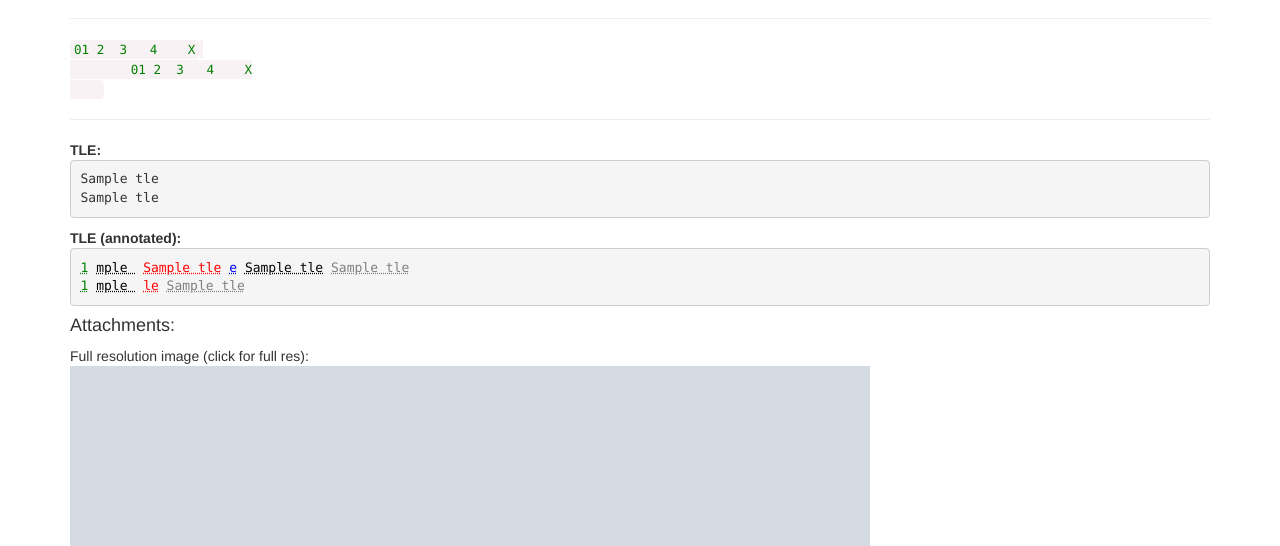
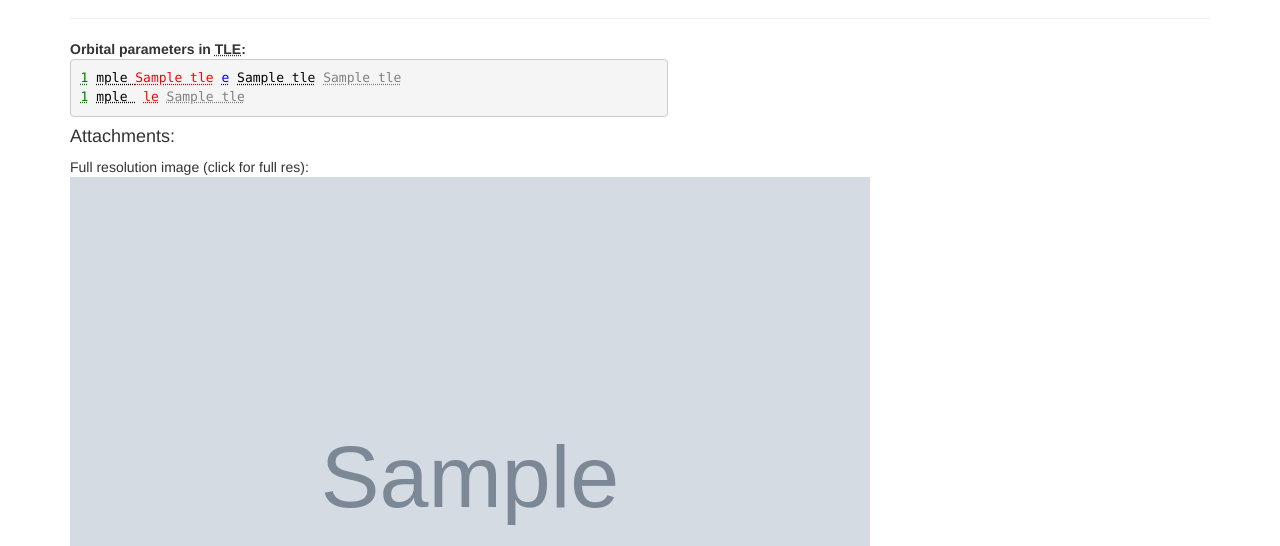
Before and after one commit to gut-space/svarog, a Flask app: template server/templates/obs.html in a window 1280 px wide. Shown: the part 1235-1781 px from the top of the page. Run offline with Flask 2, Linux system fonts and the light colour scheme; the template is opened without the code that fills it: most values are stand-ins (such as "Sample title", 1, 10 or a date in 2020); grey boxes marked "Sample" are stand-in pictures; some libraries are stand-ins or nearby versions.

Commit message:
Extra spaces removed

```diff
--- a/server/app/static/aquarius.css
+++ b/server/app/static/aquarius.css
@@ -9,6 +9,7 @@
     background-color: #f5f5f5;
     border: 1px solid #ccc;
     border-radius: 4px;
+    width: 46em;
 }
 
 .tle1 { white-space: pre; color: green }
--- a/server/templates/obs.html
+++ b/server/templates/obs.html
@@ -27,35 +27,17 @@
 
     <hr/>
 
-    <!-- playground code -->
-
-    <!-- defining the styles using style directly works fine. -->
-    <code>
-        <span style="color: green; white-space: pre;">01 2  3   4    X</span>
-    </code>
-
-    <!-- defining the styles in .css and then using classes doesn't work. -->
-    <code class="tle1">
-        <span class="tle1">01 2  3   4    X</span>
-    </code>
-
-    <hr/>
-
-    <b>TLE:</b><pre>{{ obs.tle[0] }}
-{{ obs.tle[1] }}</pre>
-    {% endif %}
-
-    <b>TLE (annotated):</b><br/>
+    <b>Orbital parameters in <abbr title="Two Line Element, a popular notation that describes Earth orbits">TLE</abbr>:</b><br/>
     <code class="tle">
         <!-- TLE LINE 1 -->
         <abbr title="Line number [column 1]" class="tle1">{{ obs.tle[0][0] }}</abbr>
-        <abbr title="Norad ID [columns 3-7]" class="tle2">{{ obs.tle[0][2:7] }}</abbr>
-        <abbr title="Classification: U=unclassified, C=classified S=secret [column 8]" class="tle3">{{ obs.tle[0][7] }}</abbr>
-        <abbr title="Launch year, last two digit [columns 10-11]" class="tle4">{{ obs.tle[0][9:11] }}</abbr>
-        <abbr title="launch number of the year [columns 12-14]" class="tle5">{{ obs.tle[0][11:14] }}</abbr>
-        <abbr title="piece of the launch, starting with A [columns 15-17]" class="tle1">{{ obs.tle[0][14:17] }}</abbr>
-        <abbr title="Epoch: year, last two digits of a year [columns 19-20]" class="tle2">{{ obs.tle[0][18:20] }}</abbr>
-        <abbr title="Epoch: day of the year and fractional portion of the day [columns 21-32]" class="tle3">{{ obs.tle[0][20:32] }}</abbr>
+        <abbr title="Norad ID [columns 3-7]" class="tle2">{{ obs.tle[0][2:7] }}</abbr><abbr
+              title="Classification: U=unclassified, C=classified S=secret [column 8]" class="tle3">{{ obs.tle[0][7] }}</abbr>
+        <abbr title="Launch year, last two digit [columns 10-11]" class="tle4">{{ obs.tle[0][9:11] }}</abbr><abbr
+              title="launch number of the year [columns 12-14]" class="tle5">{{ obs.tle[0][11:14] }}</abbr><abbr
+              title="piece of the launch, starting with A [columns 15-17]" class="tle1">{{ obs.tle[0][14:17] }}</abbr>
+        <abbr title="Epoch: year, last two digits of a year [columns 19-20]" class="tle2">{{ obs.tle[0][18:20] }}</abbr><abbr
+              title="Epoch: day of the year and fractional portion of the day [columns 21-32]" class="tle3">{{ obs.tle[0][20:32] }}</abbr>
         <abbr title="First derivative of Mean Motion, aka Ballistic Coefficient [columns 34-43]" class="tle4">{{ obs.tle[0][33:43] }}</abbr>
         <abbr title="Second derivative of Mean Motion, decimal point assumed [columns 45-52]" class="tle5">{{ obs.tle[0][44:52] }}</abbr>
         <abbr title="Drag term, Radiation Pressure coefficient or BSTAR, decimal point assumed (i.e. add leading 0.) [columns 54-61]" class="tle1"
@@ -63,8 +45,8 @@
         <abbr title="Ephemeris type (internal use only, always zero in distributed TLE data) [column 63]" class="tle2"
         >{{ obs.tle[0][62] }}</abbr>
         <abbr title="Element set number, incremented when a new TLE is generated for this object [column 65-68]" class="tle3"
-        >{{ obs.tle[0][64:68] }}</abbr>
-        <abbr title="Checksum modulo 10 [column 69]" class="tle6">{{ obs.tle[0][68] }}</abbr>
+        >{{ obs.tle[0][64:68] }}</abbr><abbr
+              title="Checksum modulo 10 [column 69]" class="tle6">{{ obs.tle[0][68] }}</abbr>
 
         <br/> <!-- TLE LINE 2 -->
 
@@ -75,10 +57,11 @@
         <abbr title="Eccentricity with decimal point not assumed, i.e. add leading 0. [columns 27-33]" class="tle5">{{ obs.tle[1][26:33] }}</abbr>
         <abbr title="Argument of Periapsis (degrees) [columns 35-42]" class="tle1">{{ obs.tle[1][34:42] }}</abbr>
         <abbr title="Mean anomaly (degrees) [columns 44-51]" class="tle2">{{ obs.tle[1][43:51] }}</abbr>
-        <abbr title="Mean Motion (revolutions per day) [columns 53-63]" class="tle3">{{ obs.tle[1][52:63] }}</abbr>
-        <abbr title="Revolution number at epoch (revolutions) [columns 64-68]" class="tle4">{{ obs.tle[1][63:68] }}</abbr>
-        <abbr title="Checksum (modulo 10) [column 69]" class="tle6">{{ obs.tle[1][68] }}</abbr>
+        <abbr title="Mean Motion (revolutions per day) [columns 53-63]" class="tle3">{{ obs.tle[1][52:63] }}</abbr><abbr
+              title="Revolution number at epoch (revolutions) [columns 64-68]" class="tle4">{{ obs.tle[1][63:68] }}</abbr><abbr
+              title="Checksum (modulo 10) [column 69]" class="tle6">{{ obs.tle[1][68] }}</abbr>
     </code>
+    {% endif %}
 
     <h4>Attachments:</h4>
     {% for file_ in files %}
```
